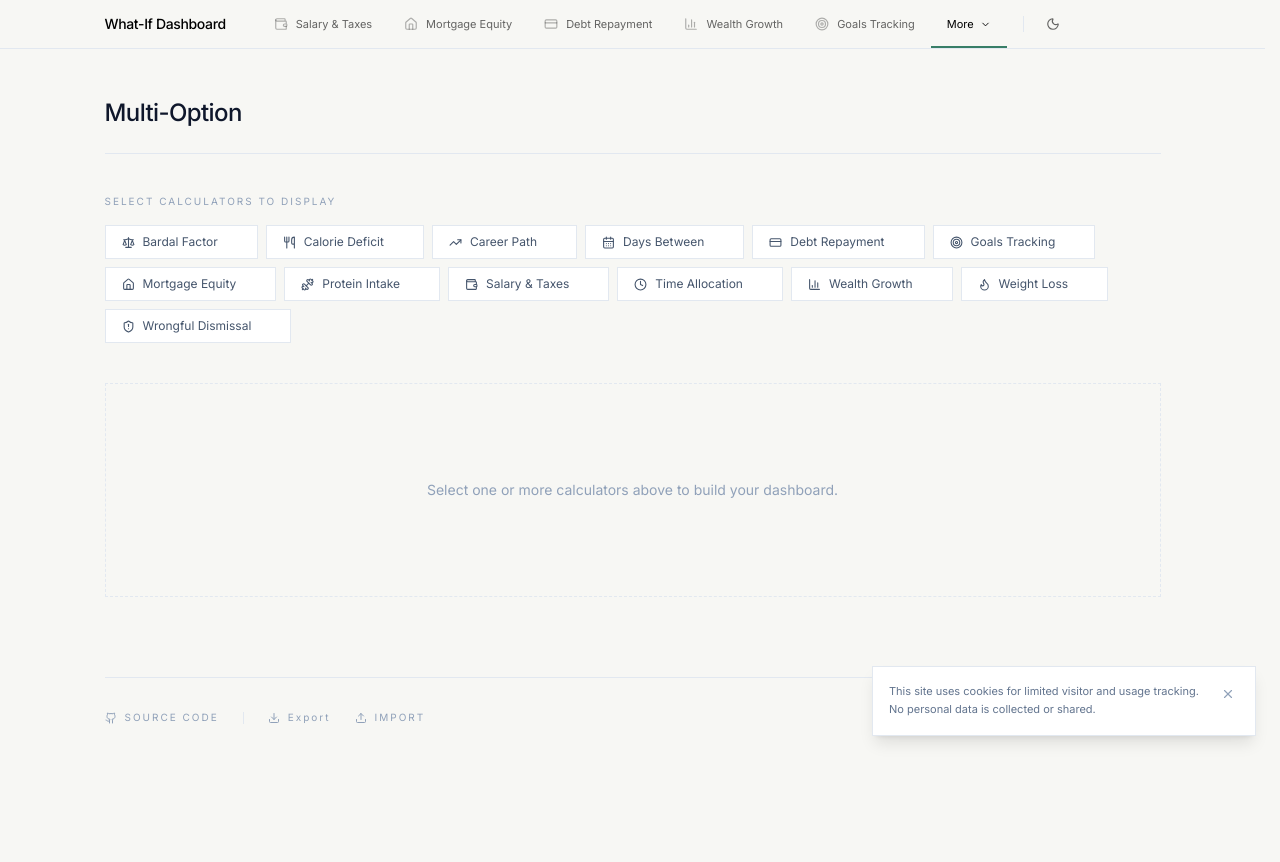
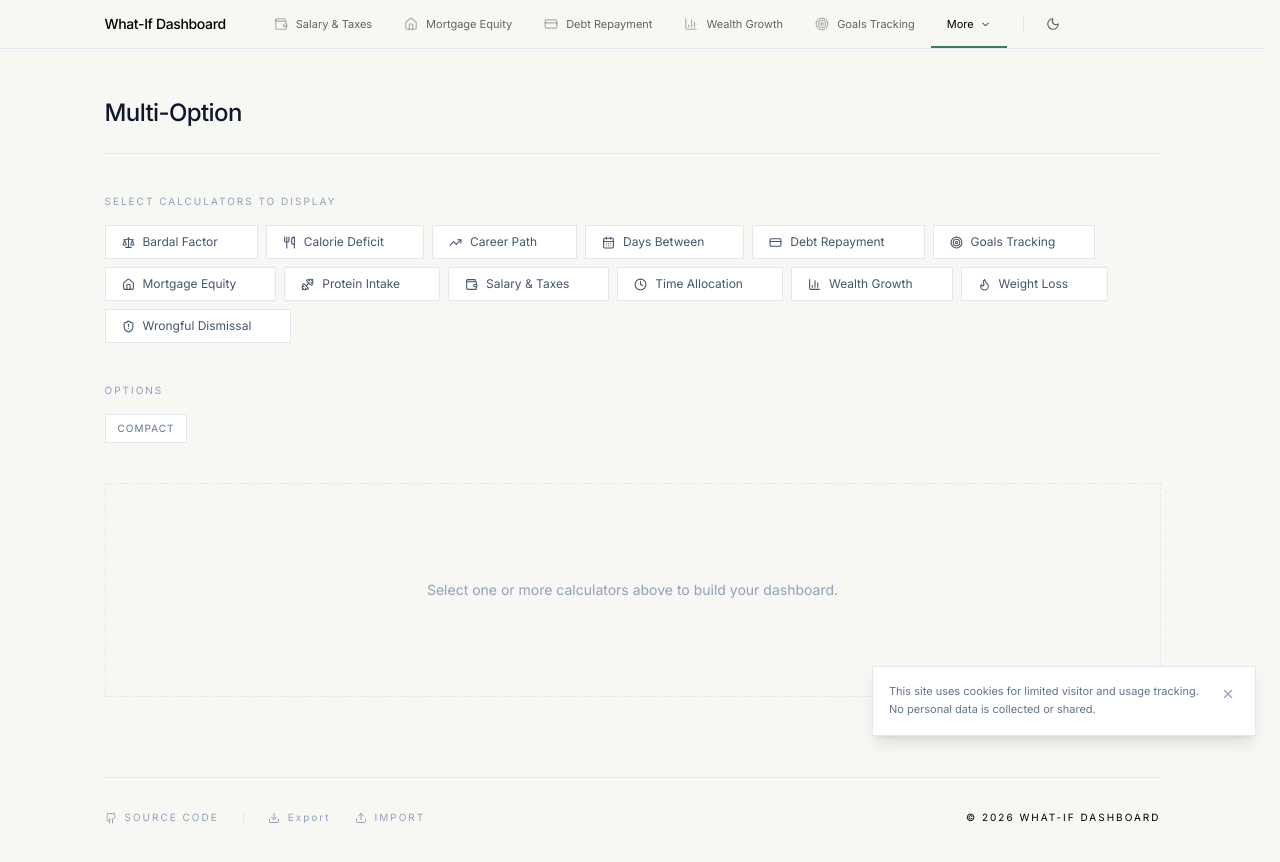
Before and after one commit to romayneeastmond/whatifdashboard-react-vite-framer-tailwind, a React (Vite) app: page /multi in a window 1280 px wide. Shown: the top 862 px of the page. Before the commit the page ends 821 px from the top, so only its background shows below. Built offline with nearby package versions, Linux system fonts and the light colour scheme.

Commit message:
feat: Add compact mode to calculators.

```diff
--- a/src/components/MultiOptionPage.tsx
+++ b/src/components/MultiOptionPage.tsx
@@ -36,6 +36,7 @@ const REGISTRY = [
 type CalcId = typeof REGISTRY[number]['id'];
 
 const STORAGE_KEY = 'multi_option_selection';
+const COMPACT_KEY = 'multi_option_compact';
 
 const loadSelection = (): CalcId[] => {
     try {
@@ -48,10 +49,15 @@ const loadSelection = (): CalcId[] => {
 
 export const MultiOptionPage = () => {
     const [selected, setSelected] = React.useState<CalcId[]>(loadSelection);
+    const [compact, setCompact] = React.useState(() => localStorage.getItem(COMPACT_KEY) === 'true');
 
     React.useEffect(() => {
         localStorage.setItem(STORAGE_KEY, JSON.stringify(selected));
     }, [selected]);
+
+    React.useEffect(() => {
+        localStorage.setItem(COMPACT_KEY, String(compact));
+    }, [compact]);
 
     const toggle = (id: CalcId) => {
         setSelected(prev =>
@@ -65,7 +71,7 @@ export const MultiOptionPage = () => {
         <div className="space-y-10">
             {/* Selector */}
             <div>
-                <p className="text-[10px] uppercase tracking-[0.2em] text-slate-400 dark:text-white/30 mb-4 font-normal">
+                <p className="text-[10px] uppercase tracking-[0.2em] text-slate-400 dark:text-white/30 font-normal mb-4">
                     Select calculators to display
                 </p>
                 <div className="flex flex-col sm:flex-row sm:flex-wrap gap-2">
@@ -93,6 +99,25 @@ export const MultiOptionPage = () => {
                 </div>
             </div>
 
+            {/* Options */}
+            <div>
+                <p className="text-[10px] uppercase tracking-[0.2em] text-slate-400 dark:text-white/30 font-normal mb-4">
+                    Options
+                </p>
+                <button
+                    onClick={() => setCompact(c => !c)}
+                    className={cn(
+                        'flex items-center gap-2 px-3 py-1.5 text-[10px] uppercase tracking-widest font-normal border transition-all cursor-pointer',
+                        compact
+                            ? 'bg-[#387E67] dark:bg-[#52B788] border-[#387E67] dark:border-[#52B788] text-white'
+                            : 'bg-white dark:bg-white/5 border-slate-200 dark:border-white/10 text-slate-500 dark:text-white/40 hover:border-slate-400 dark:hover:border-white/30'
+                    )}
+                    aria-pressed={compact}
+                >
+                    Compact
+                </button>
+            </div>
+
             {selected.length === 0 && (
                 <div className="py-24 text-center border border-dashed border-slate-200 dark:border-white/8">
                     <p className="text-sm text-slate-400 dark:text-white/25">
@@ -104,7 +129,7 @@ export const MultiOptionPage = () => {
             {/* Rendered calculators */}
             <AnimatePresence mode="popLayout">
                 {activeCalcs.map((calc, i) => {
-                    const Component = calc.component;
+                    const Component = calc.component as React.ComponentType<{ compact?: boolean }>;
                     const Icon = calc.icon;
                     return (
                         <motion.div
@@ -130,7 +155,7 @@ export const MultiOptionPage = () => {
                                 </button>
                             </div>
 
-                            <Component />
+                            <Component compact={compact} />
 
                             {i < activeCalcs.length - 1 && (
                                 <div className="mt-16 border-t border-slate-100 dark:border-white/5" />
--- a/src/components/calculators/BardalCalculator.tsx
+++ b/src/components/calculators/BardalCalculator.tsx
@@ -79,7 +79,7 @@ const ButtonGroup = <T extends string>({
     );
 };
 
-export const BardalCalculator = () => {
+export const BardalCalculator = ({ compact }: { compact?: boolean }) => {
     const [data, setData] = React.useState<BardalData>(() => {
         const saved = localStorage.getItem('bardal_data');
         return saved ? JSON.parse(saved) : DEFAULT_DATA;
@@ -245,6 +245,7 @@ export const BardalCalculator = () => {
             </div>
 
             {/* Detail table */}
+            {!compact && (
                 <Card>
                     <CardHeader>
                         <h3 className="text-xs font-normal text-[#8f969d] dark:text-white/40 uppercase tracking-[0.2em] leading-none py-1">
@@ -274,14 +275,17 @@ export const BardalCalculator = () => {
                         )}
                     </CardContent>
                 </Card>
+            )}
 
             {/* Disclaimer */}
+            {!compact && (
             <p className="text-[11px] text-slate-400 dark:text-white/25 leading-relaxed border-t border-slate-100 dark:border-white/5 pt-6">
                 <strong className="text-slate-500 dark:text-white/40">Legal notice:</strong> This calculator provides estimates based on the{' '}
                 <em>Bardal v. Globe & Mail Ltd.</em> (1960) framework used in Canadian employment law. Results are for informational
                 purposes only and do not constitute legal advice. Actual reasonable notice determinations depend on the specific
                 facts of each case and judicial discretion. Consult a qualified employment lawyer for advice about your situation.
             </p>
+            )}
         </div>
     );
 };
--- a/src/components/calculators/CareerPathCalculator.tsx
+++ b/src/components/calculators/CareerPathCalculator.tsx
@@ -47,7 +47,7 @@ const project = (salary: number, years: number, annualRaise: number, eventEvery:
     return points;
 };
 
-export const CareerPathCalculator = () => {
+export const CareerPathCalculator = ({ compact }: { compact?: boolean }) => {
     const [data, setData] = React.useState<CareerData>(() => {
         try {
             const saved = localStorage.getItem(STORAGE_KEY);
@@ -176,6 +176,7 @@ export const CareerPathCalculator = () => {
             </div>
 
             {/* Milestone table */}
+            {!compact && (
                 <Card>
                     <CardHeader>
                         <h3 className="text-xs font-normal text-[#8f969d] dark:text-white/40 uppercase tracking-[0.2em] leading-none py-1">Milestone Comparison</h3>
@@ -210,11 +211,14 @@ export const CareerPathCalculator = () => {
                         </div>
                     </CardContent>
                 </Card>
+            )}
 
+            {!compact && (
                 <p className="text-[11px] text-slate-400 dark:text-white/25 leading-relaxed border-t border-slate-100 dark:border-white/5 pt-6">
                     <strong className="text-slate-500 dark:text-white/40">Note:</strong> Projections assume consistent annual raises and events occurring on schedule. Real career trajectories vary based on
                     industry conditions, negotiation skill, company performance, and economic factors. Lifetime earnings are cumulative salary only and do not account for inflation, taxes, or investment growth.
                 </p>
+            )}
         </div>
     );
 };
--- a/src/components/calculators/DaysBetweenCalculator.tsx
+++ b/src/components/calculators/DaysBetweenCalculator.tsx
@@ -18,7 +18,7 @@ const defaultData = (): DaysBetweenData => {
 
 const fmt = (n: number) => n.toLocaleString(undefined, { maximumFractionDigits: 0 });
 
-export const DaysBetweenCalculator = () => {
+export const DaysBetweenCalculator = ({ compact }: { compact?: boolean }) => {
     const [data, setData] = React.useState<DaysBetweenData>(() => {
         try {
             const saved = localStorage.getItem('daysbetween_data');
@@ -199,7 +199,7 @@ export const DaysBetweenCalculator = () => {
             </div>
 
             {/* Detail table */}
-            {results && results.absDays > 0 && (
+            {!compact && results && results.absDays > 0 && (
                 <Card>
                     <CardHeader>
                         <h3 className="text-xs font-normal text-[#8f969d] dark:text-white/40 uppercase tracking-[0.2em] leading-none py-1">
--- a/src/components/calculators/ProteinCalculator.tsx
+++ b/src/components/calculators/ProteinCalculator.tsx
@@ -76,7 +76,7 @@ const ButtonGroup = <T extends string>({
     );
 };
 
-export const ProteinCalculator = () => {
+export const ProteinCalculator = ({ compact }: { compact?: boolean }) => {
     const [data, setData] = React.useState<ProteinData>(() => {
         try {
             const saved = localStorage.getItem('protein_data');
@@ -248,6 +248,7 @@ export const ProteinCalculator = () => {
             </div>
 
             {/* Detail table */}
+            {!compact && (
                 <Card>
                     <CardHeader>
                         <h3 className="text-xs font-normal text-[#8f969d] dark:text-white/40 uppercase tracking-[0.2em] leading-none py-1">
@@ -272,13 +273,16 @@ export const ProteinCalculator = () => {
                         </div>
                     </CardContent>
                 </Card>
+            )}
 
+            {!compact && (
                 <p className="text-[11px] text-slate-400 dark:text-white/25 leading-relaxed border-t border-slate-100 dark:border-white/5 pt-6">
                     <strong className="text-slate-500 dark:text-white/40">Note:</strong> Protein targets are estimates based on general
                     sports nutrition and dietary guidelines (0.8–2.1 g/kg). A "scoop" is assumed to be {SCOOP_GRAMS} g of protein powder.
                     Older adults (50+) receive an upward adjustment to offset age-related muscle loss. Consult a registered dietitian
                     for personalized guidance.
                 </p>
+            )}
         </div>
     );
 };
--- a/src/components/calculators/WeightLossCalculator.tsx
+++ b/src/components/calculators/WeightLossCalculator.tsx
@@ -90,7 +90,7 @@ const ButtonGroup = <T extends string>({
     );
 };
 
-export const WeightLossCalculator = () => {
+export const WeightLossCalculator = ({ compact }: { compact?: boolean }) => {
     const [data, setData] = React.useState<WeightLossData>(() => {
         try {
             const saved = localStorage.getItem('weightloss_data');
@@ -354,6 +354,7 @@ export const WeightLossCalculator = () => {
             </div>
 
             {/* Detail table */}
+            {!compact && (
                 <Card>
                     <CardHeader>
                         <h3 className="text-xs font-normal text-[#8f969d] dark:text-white/40 uppercase tracking-[0.2em] leading-none py-1">
@@ -384,13 +385,16 @@ export const WeightLossCalculator = () => {
                         )}
                     </CardContent>
                 </Card>
+            )}
 
+            {!compact && (
                 <p className="text-[11px] text-slate-400 dark:text-white/25 leading-relaxed border-t border-slate-100 dark:border-white/5 pt-6">
                     <strong className="text-slate-500 dark:text-white/40">Note:</strong> BMR is calculated using the Mifflin-St Jeor equation.
                     A deficit of 20% of TDEE is applied and clamped between 250–1,000 kcal for safety, so more active individuals sustain a proportionally larger deficit.
                     Daily intake is never recommended below 1,200 kcal. These are estimates — individual metabolism varies.
                     Consult a healthcare professional before starting any significant caloric restriction.
                 </p>
+            )}
         </div>
     );
 };
--- a/src/components/calculators/WrongfulDismissalCalculator.tsx
+++ b/src/components/calculators/WrongfulDismissalCalculator.tsx
@@ -130,7 +130,7 @@ const Toggle = ({ label, description, value, onChange }: { label: string; descri
     );
 };
 
-export const WrongfulDismissalCalculator = () => {
+export const WrongfulDismissalCalculator = ({ compact }: { compact?: boolean }) => {
     const [data, setData] = React.useState<WrongfulData>(() => {
         try {
             const saved = localStorage.getItem(STORAGE_KEY);
@@ -282,6 +282,7 @@ export const WrongfulDismissalCalculator = () => {
             </div>
 
             {/* Full damages breakdown */}
+            {!compact && (
                 <Card>
                     <CardHeader>
                         <h3 className="text-xs font-normal text-[#8f969d] dark:text-white/40 uppercase tracking-[0.2em] leading-none py-1">Damages Breakdown</h3>
@@ -312,12 +313,15 @@ export const WrongfulDismissalCalculator = () => {
                         )}
                     </CardContent>
                 </Card>
+            )}
 
+            {!compact && (
                 <p className="text-[11px] text-slate-400 dark:text-white/25 leading-relaxed border-t border-slate-100 dark:border-white/5 pt-6">
                     <strong className="text-slate-500 dark:text-white/40">Legal notice:</strong> This calculator provides general estimates for wrongful dismissal damages based on common law reasonable notice principles.
                     Results are for informational purposes only and do not constitute legal advice. Actual entitlements vary by jurisdiction, contractual terms, and the specific facts of each case.
                     Consult a qualified employment lawyer in your jurisdiction before taking any action.
                 </p>
+            )}
         </div>
     );
 };
```
Also changed, not shown: src/components/calculators/CalorieDeficitCalculator.tsx (+7 -5 lines), src/components/calculators/DebtCalculator.tsx (+5 -2 lines), 1 other file (tests, documents, lock files or other folders). Lines whose indentation alone changed are shown as unchanged.
